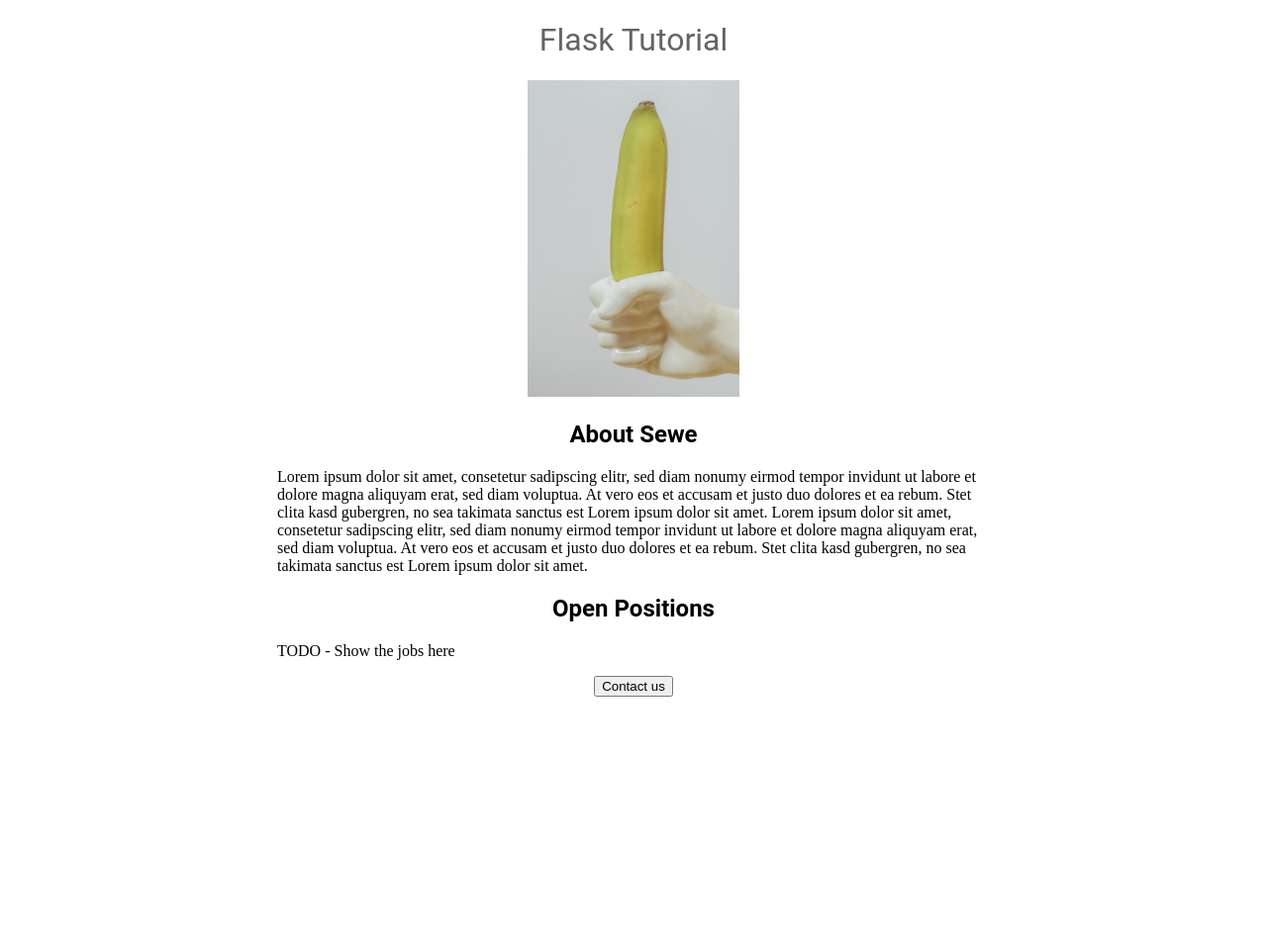
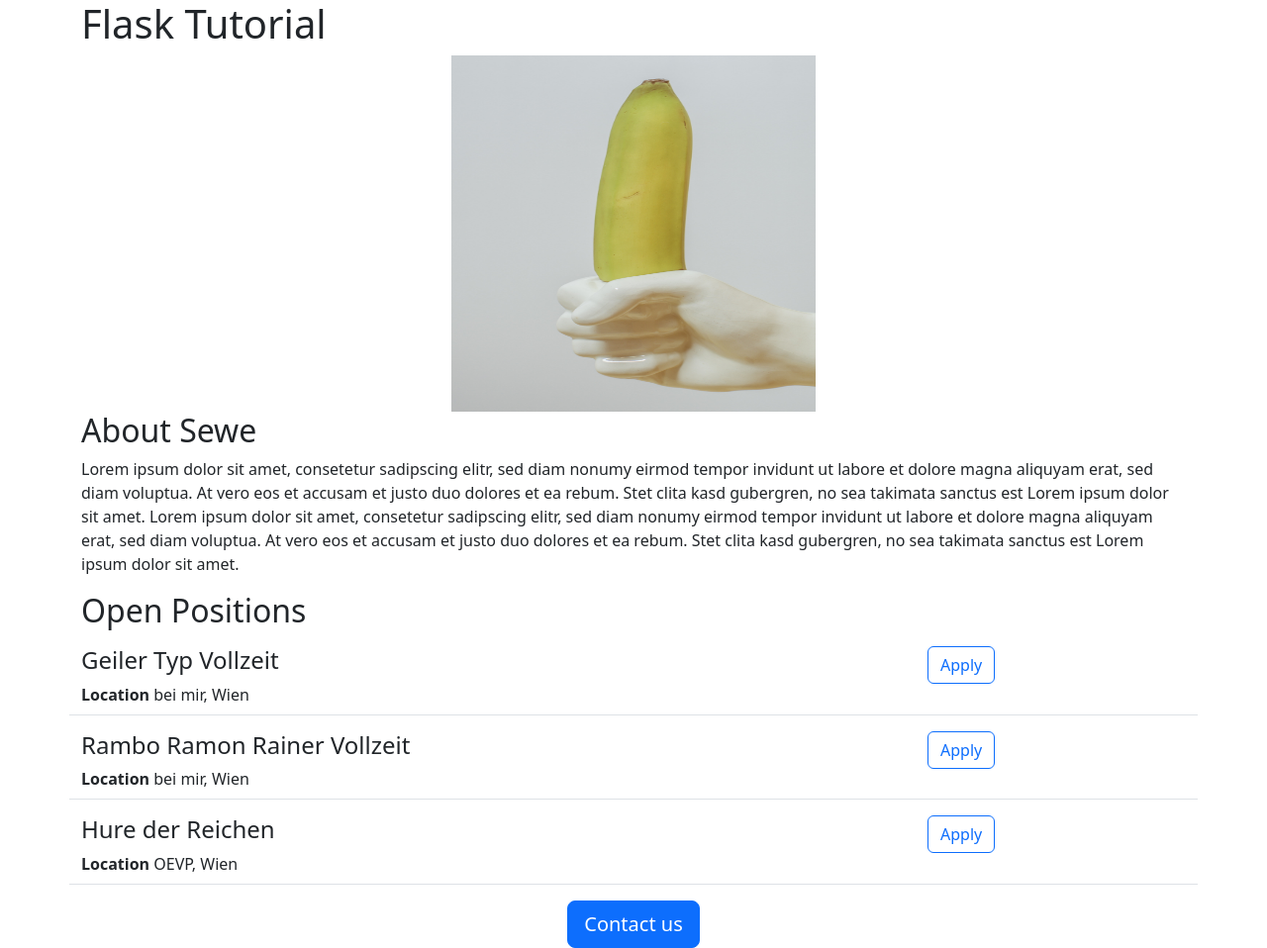
Before and after one commit to sejoeder/flask_mysql_tutorial, a Flask app: page / in a window 1280 px wide. Shown: the whole page at 99% size. Before the commit the page ends 704 px from the top, so only its background shows below. Run offline with Flask 2, Linux system fonts and the light colour scheme.

Commit message:
Added bootstrap and jobitems on HTML page

```diff
--- a/app.py
+++ b/app.py
@@ -2,9 +2,27 @@ from flask import Flask, render_template
 
 app = Flask(__name__)
 
+JOBS = [
+  {
+    'id': 1,
+    'title': 'Geiler Typ Vollzeit',
+    'location': 'bei mir, Wien',
+  },
+  {
+    'id': 2,
+    'title': 'Rambo Ramon Rainer Vollzeit',
+    'location': 'bei mir, Wien',
+  },
+  {
+    'id': 3,
+    'title': 'Hure der Reichen',
+    'location': 'OEVP, Wien',
+  }
+]
+
 @app.route("/")
 def hello_world():
-  return render_template('home.html')
+  return render_template('home.html', jobs=JOBS, company_name='Sewe')
 
 if __name__ == "__main__":
   app.run(host = '0.0.0.0', debug=True)
--- a/templates/home.html
+++ b/templates/home.html
@@ -2,39 +2,34 @@
 <html>
   <head>
     <title>Flask tutorial</title>
+    <meta charset="utf-8">
+    <meta name="viewport" content="width=device-width, initial-scale=1">
+    <link href="https://cdn.jsdelivr.net/npm/bootstrap@5.3.0-alpha3/dist/css/bootstrap.min.css" rel="stylesheet" integrity="sha384-KK94CHFLLe+nY2dmCWGMq91rCGa5gtU4mk92HdvYe+M/SXH301p5ILy+dN9+nJOZ" crossorigin="anonymous">
     <style>
-      h1 {
-        font: size: 40px;
-        font-family: Roboto;
-        font-weight: normal;
-        color: rgb(100,100,100);
-        text-align: center;
-      }
-      h2 {
-        font-family: Roboto;
-        font: size: 32px;
-        text-align: center;
-      }
-      #container {
-        max-width: 720px;
-        margin: 0 auto 0 auto;
+      #banner {
+        height: 360px;
+        width: 33%;
       }
     </style>
   </head>
   <body>
-    <div id="container">
+    <div class="container">
       <h1>Flask Tutorial</h1>
       <div style="text-align:center;">
-        <img id="banner" src="https://flaskmysqltutorial.sejoeder.repl.co/static/banner.jpg" height="320">
+        <img class="img-fluid" id="banner" src="https://flaskmysqltutorial.sejoeder.repl.co/static/banner.jpg" height="320">
       </div>
       <h2>About Sewe</h2>
       <p>
         Lorem ipsum dolor sit amet, consetetur sadipscing elitr, sed diam nonumy eirmod tempor invidunt ut labore et dolore magna aliquyam erat, sed diam voluptua. At vero eos et accusam et justo duo dolores et ea rebum. Stet clita kasd gubergren, no sea takimata sanctus est Lorem ipsum dolor sit amet. Lorem ipsum dolor sit amet, consetetur sadipscing elitr, sed diam nonumy eirmod tempor invidunt ut labore et dolore magna aliquyam erat, sed diam voluptua. At vero eos et accusam et justo duo dolores et ea rebum. Stet clita kasd gubergren, no sea takimata sanctus est Lorem ipsum dolor sit amet.
       </p>
       <h2>Open Positions</h2>
-      <p>TODO - Show the jobs here</p>
+      <p>
+        {% for job in jobs %}
+          {% include 'jobitem.html' %}
+        {% endfor %}
+      </p>
       <div style="text-align:center;">
-        <button>Contact us</button>
+        <button class="btn btn-primary btn-lg">Contact us</button>
       </div>
     </div>
   </body>
--- /dev/null
+++ b/templates/jobitem.html
@@ -0,0 +1,10 @@
+<div class="border-bottom row" style ="margin-bottom:16px;padding-bottom:8px;">
+  <div class="col-9">
+    <h4>{{job['title']}}</h4>
+    <div><b>Location</b> {{job['location']}}
+    </div>
+  </div>
+  <div class="col-3">
+    <button type="button" class="btn btn-outline-primary">Apply</button>
+  </div>
+</div>
```
